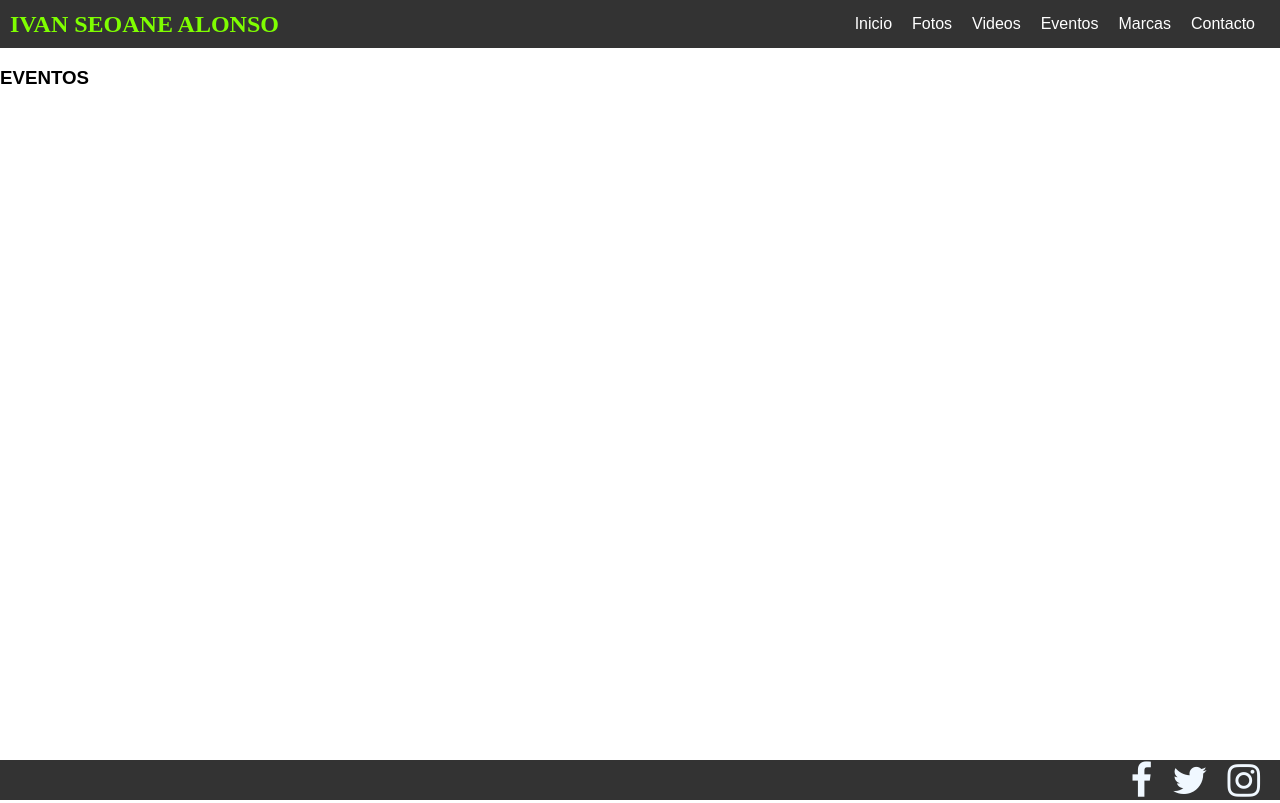
After one commit to fjai867/blog-ivan-seoane, a Django app: page /blogIvanapp/Eventos/ in a window 1280 px wide. The commit adds this page. Run offline with Django 4.2, Linux system fonts and the light colour scheme.

Commit message:
blogIvan2

```diff
--- a/blogIvanapp/static/blogIvanapp/css/estilos.css
+++ b/blogIvanapp/static/blogIvanapp/css/estilos.css
@@ -2,7 +2,12 @@ body {
     margin: 0;
     padding: 0;
     font-family: Arial, sans-serif;
-    background-image: url("valladolid2022.jpg");
+
+}
+
+html{
+    min-height: 100%;
+    position: relative;
 }
 header {
     background-color: #333;
@@ -42,3 +47,24 @@ nav a:hover {
     margin-left: 30px;
     margin-top:120px;
 }
+
+footer {
+    background-color:#333;
+    position: absolute;
+    bottom: 0;
+    width: 100%;
+    height: 40px;
+    color: rgb(163, 151, 151);
+
+
+}
+
+.redes-sociales{
+    display: flex;
+    flex-direction: row;
+    column-gap: 20px;
+    justify-content:flex-end;
+    font-size:38px;
+    padding-right: 20px;
+
+}
--- /dev/null
+++ b/blogIvanapp/static/blogIvanapp/css/homme.css
@@ -0,0 +1,4 @@
+body {
+
+    background-image: url("valladolid2022.jpg");
+}
--- /dev/null
+++ b/blogIvanapp/templates/blogIvanapp/eventos.html
@@ -0,0 +1,17 @@
+{% load static %}
+<!DOCTYPE html>
+<html>
+<head>
+	<title>Blog de Ivan Seoane</title>
+	<meta charset="utf-8">
+	<meta name="viewport" content="width=device-width, initial-scale=1.0">
+
+
+</head>
+<body>
+
+	{% include "./plantilla.html" %}
+	<h3>EVENTOS</h3>
+
+</body>
+</html>
--- /dev/null
+++ b/blogIvanapp/templates/blogIvanapp/plantilla.html
@@ -0,0 +1,59 @@
+{% load static %}
+<!DOCTYPE html>
+<html>
+<head>
+	<title>Blog de Ivan Seoane</title>
+	<meta charset="utf-8">
+	<meta name="viewport" content="width=device-width, initial-scale=1.0">
+    <link rel="stylesheet" href="{% static 'blogIvanapp/css/estilos.css' %}">
+	<!-- ICONOS EN LOS BOTONES AWENSOME -->
+    <link rel="stylesheet" href="https://cdnjs.cloudflare.com/ajax/libs/font-awesome/4.7.0/css/font-awesome.min.css">
+
+</head>
+<body>
+
+	<header>
+		<div class="logo">IVAN SEOANE ALONSO</div>
+		<nav>
+			<a href="{% url 'Inicio' %}">Inicio</a>
+			<a href="{% url 'Fotos' %}">Fotos</a>
+			<a href="{% url 'Videos' %}">Videos</a>
+			<a href="{% url 'Eventos' %}">Eventos</a>
+			<a href="{% url 'Marcas' %}">Marcas</a>
+			<a href="{% url 'Contacto' %}">Contacto</a>
+		</nav>
+	</header>
+
+	 <!--Contenido dinamico-->
+	 {% block content %}
+
+	 {% endblock %}
+
+
+
+
+
+	<footer>
+		<div class="redes-sociales">
+			<div>
+			<a href="https://www.facebook.com"><i class="fa fa-facebook"style="color:aliceblue;"></i></a>
+			</div>
+
+			<div>
+			<a href="https://www.twitter.com"><i class="fa fa-twitter" style="color:aliceblue;"></i></a>
+			</div>
+
+			<div>
+			<a href="https://www.instagram.com"><i class="fa fa-instagram" style="color:aliceblue;"></i></a>
+			</div>
+
+			<!--<p>Derechos reservados &copy; 2023</p>-->
+		</div>
+
+	</footer>
+
+
+
+
+</body>
+</html>
--- a/blogIvanapp/urls.py
+++ b/blogIvanapp/urls.py
@@ -7,7 +7,8 @@ urlpatterns = [
     path('Fotos/',views.Fotos, name='Fotos'),
     path('Videos/',views.Videos, name='Videos'),
     path('Marcas/',views.Marcas, name='Marcas'),
-    path('Contacto/',views.Fotos, name='Contacto'),
+    path('Eventos/',views.Eventos, name='Eventos'),
+    path('Contacto/',views.Contacto, name='Contacto'),
 
 
 ]
--- a/blogIvanapp/views.py
+++ b/blogIvanapp/views.py
@@ -6,13 +6,16 @@ def Inicio(request):
     return render(request, 'blogIvanapp/homme.html')
 
 def Fotos(request):
-    return HttpResponse('Fotos')
+     return render(request, 'blogIvanapp/fotos.html')
 
 def Videos(request):
-    return HttpResponse('Videos`')
+    return render(request, 'blogIvanapp/videos.html')
 
 def Marcas(request):
-    return HttpResponse('Marcas')
+    return render(request, 'blogIvanapp/marcas.html')
+
+def Eventos(request):
+    return render(request, 'blogIvanapp/eventos.html')
 
 def Contacto(request):
-    return HttpResponse('Contacto')
+    return render(request, 'blogIvanapp/contacto.html')
```
Also changed, not shown: blogIvanapp/templates/blogIvanapp/contacto.html (added, +17 -0 lines), blogIvanapp/templates/blogIvanapp/fotos.html (added, +17 -0 lines), blogIvanapp/templates/blogIvanapp/homme.html (+2 -13 lines), blogIvanapp/templates/blogIvanapp/marcas.html (added, +17 -0 lines), blogIvanapp/templates/blogIvanapp/videos.html (added, +17 -0 lines), db.sqlite3.
